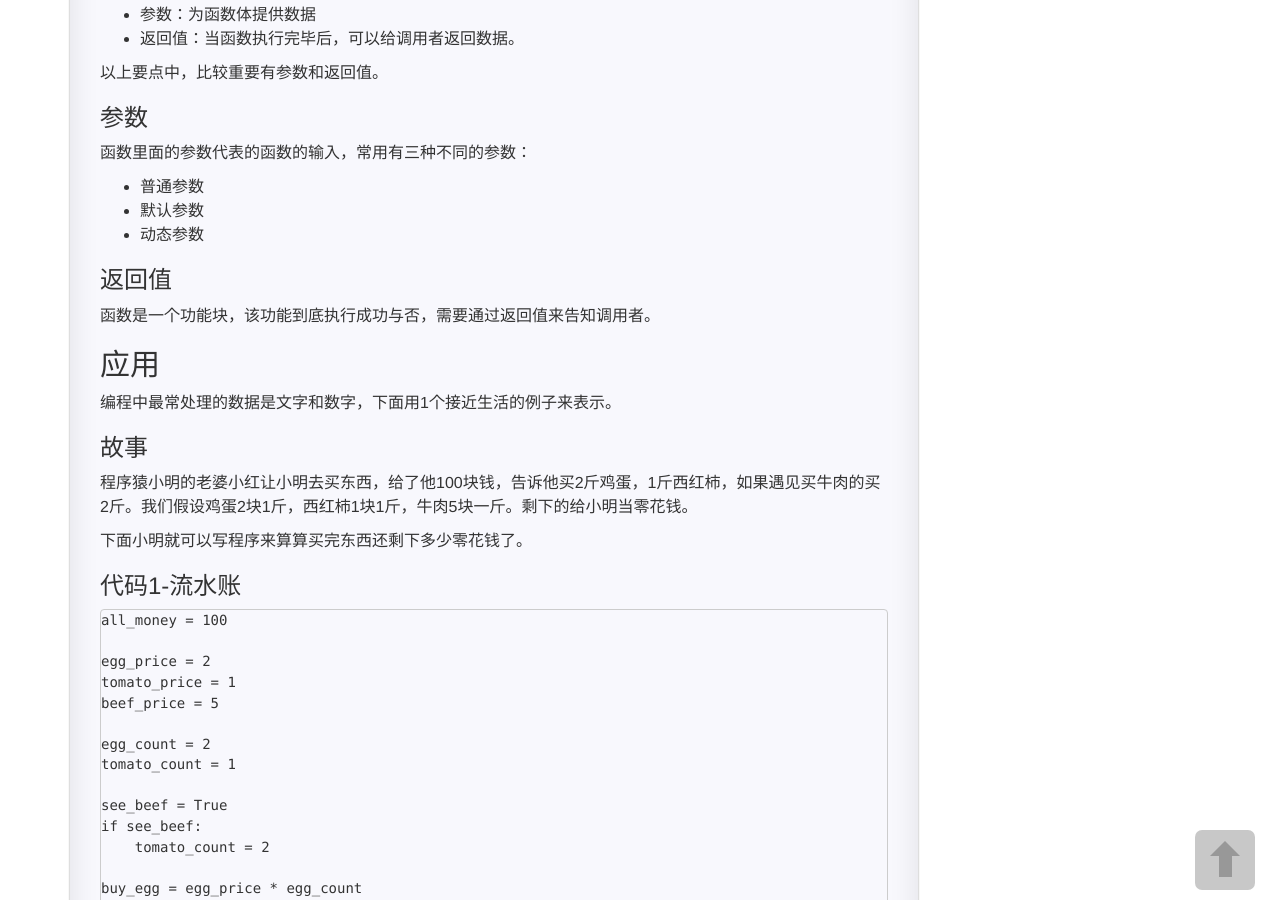
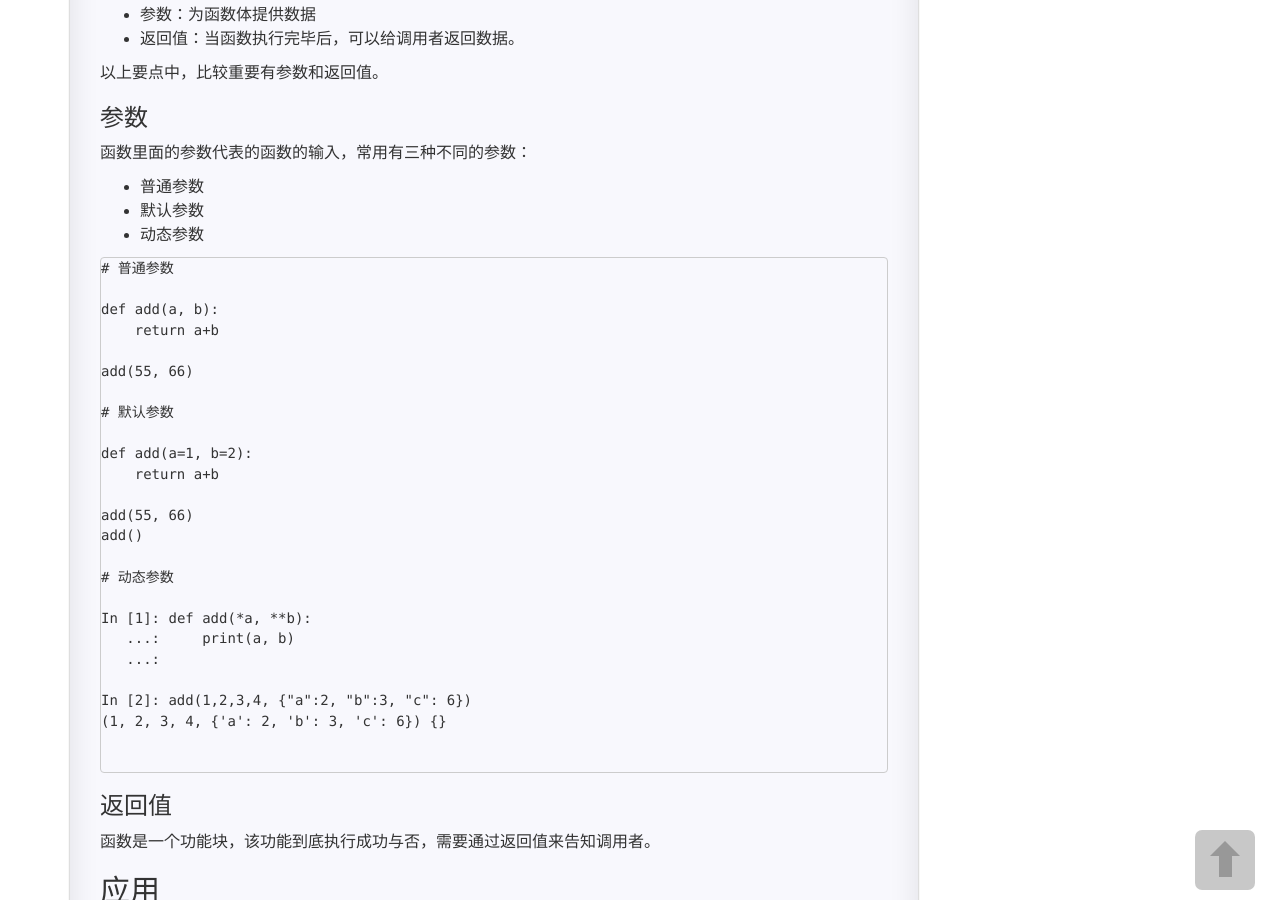
Before and after one commit to HowieWang/howiewang.github.io, a Jekyll site: the page built from _posts/python/2018-12-22-python-basic-08-func.md, in a window 1280 px wide and 900 px high, scrolled down 980 px. Built offline with Jekyll 4.4.1, drawn with Linux system fonts in a browser that asks for light colours; nearby versions of some CDN libraries; comment, search, counter and statistics services are not loaded; a style sheet for code colours, icons or effects is not loaded; some of the changed text lies outside the part shown.

Commit message:
update: func and params

````diff
--- a/_posts/python/2018-12-22-python-basic-08-func.md
+++ b/_posts/python/2018-12-22-python-basic-08-func.md
@@ -60,6 +60,34 @@ stickie: true
 - 普通参数
 - 默认参数
 - 动态参数
+
+```
+# 普通参数
+
+def add(a, b):
+    return a+b
+
+add(55, 66)
+
+# 默认参数
+
+def add(a=1, b=2):
+    return a+b
+
+add(55, 66)
+add()
+
+# 动态参数
+
+In [1]: def add(*a, **b):
+   ...:     print(a, b)
+   ...:
+
+In [2]: add(1,2,3,4, {"a":2, "b":3, "c": 6})
+(1, 2, 3, 4, {'a': 2, 'b': 3, 'c': 6}) {}
+
+
+```
 
 ### 返回值
 
@@ -201,4 +229,4 @@ def buy(egg_count, tomato_count, all_money=100, see_beef=True):
 
 今天的问题是：现在是指定了买什么物品，如果让我们的函数通用性更强，支持购买任何物品的计算，该怎么继续优化呢？
 
-欢迎留言评论。也欢迎关注我的公众号：第8哥小灶时间，有任何问题可以直接提问，并第一时间获取节目更新信息。
+欢迎留言评论。也欢迎关注我的公众号：`第8哥小灶时间`，有任何问题可以直接提问，并第一时间获取节目更新信息。
````
Also changed, not shown: other parts of _posts/python/2018-12-22-python-basic-08-func.md (+2 -2 lines).
